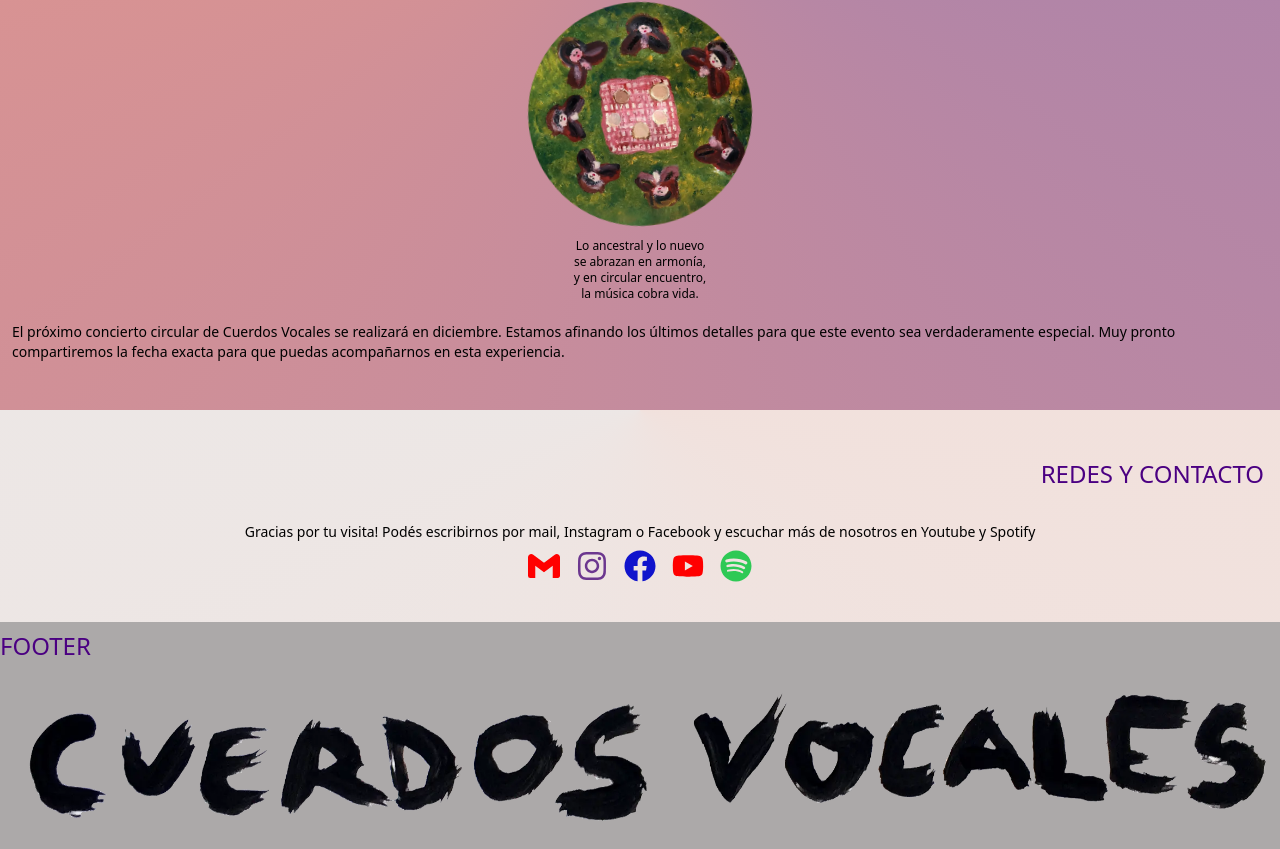
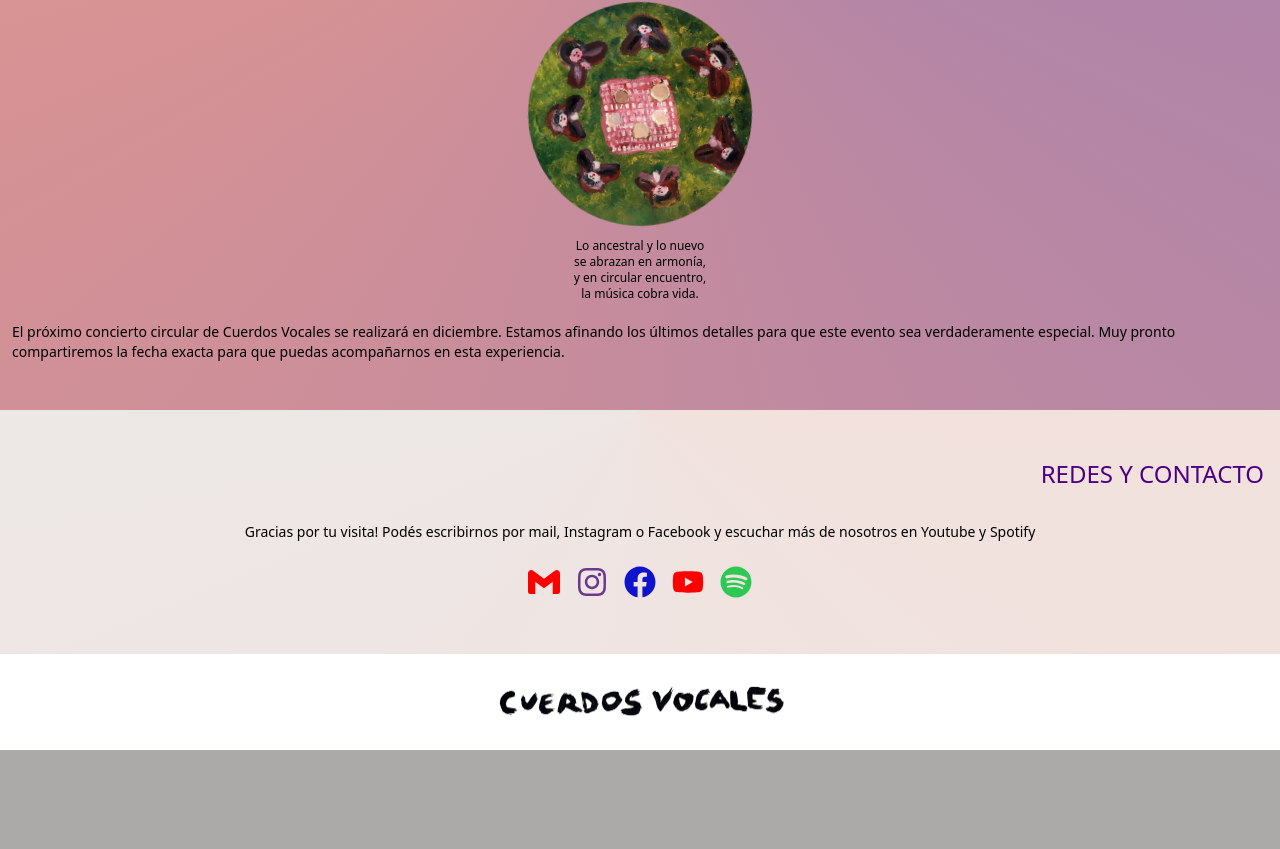
Before and after one commit to gastondvoskin/cuerdos-vocales, a React (Vite) app: page / in a window 1280 px wide. Shown: the part 5673-6522 px from the top of the page. After the commit the page ends 6423 px from the top, so only its background shows below. Built offline with nearby package versions, Linux system fonts and the light colour scheme.

Commit message:
Styled Footer.tsx. Next step: deploy and check the bottom of the page in small devices.

```diff
--- a/src/sections/Contact.tsx
+++ b/src/sections/Contact.tsx
@@ -13,7 +13,7 @@ const Contact = () => {
     <SectionContainer section={SECTIONS.CONTACT}>
       <SectionHeader text="REDES Y CONTACTO" />
       <ParagraphsContainer paragraphs={contactParagraphs} />
-      <div className="flex gap-4">
+      <div className="flex gap-4 my-4">
         <IconLink href={`mailto:${MAIL}`} Icon={SiGmail} label="Mail" color="red" />
         <IconLink href={INSTAGRAM} Icon={FaInstagram} label="Instagram" color="#6c378f" />
         <IconLink href={FACEBOOK} Icon={FaFacebook} label="Facebook" color="#1013cc" />
--- a/src/sections/Footer.tsx
+++ b/src/sections/Footer.tsx
@@ -1,12 +1,10 @@
-import SectionHeader from "../components-reusable/SectionHeader";
 import ImageComponent from "../components-reusable/ImageComponent";
 import logoHorizontal from "../assets/images/enterprise/logo-horizontal.webp";
 
 const Footer = () => {
   return (
-    <footer>
-      <SectionHeader text="FOOTER" />
-      <ImageComponent src={logoHorizontal} alt="logo" />
+    <footer className="flex h-24 bg-myWhite-100">
+      <ImageComponent src={logoHorizontal} alt="logo" className="h-10 mx-auto my-auto" />
     </footer>
   );
 };
```
